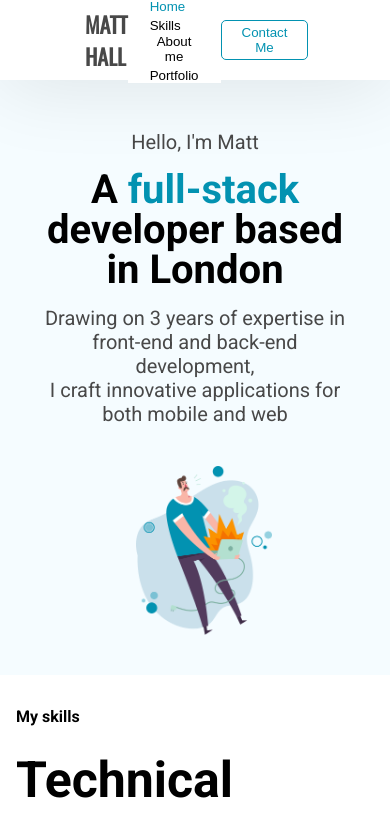
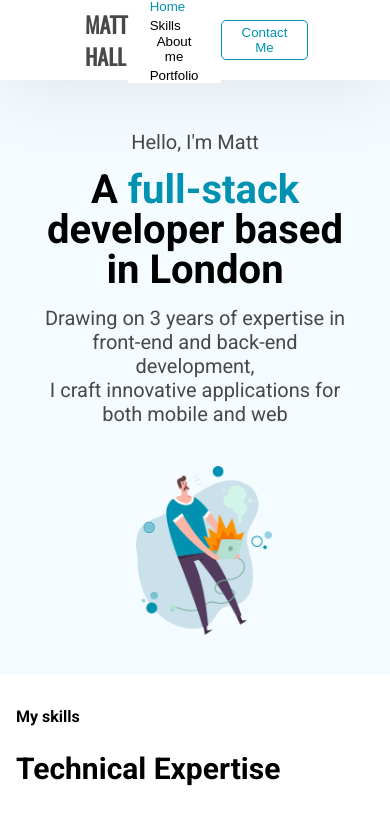
Before and after one commit to mhallrp/TechPortfolio-old, a React (Create React App) app: page / in a window 390 px wide. Shown: the top 816 px of the page. Built offline with nearby package versions, Linux system fonts and the light colour scheme.

Commit message:
Mobile breakpoints

```diff
--- a/src/pages/landing/styles.module.css
+++ b/src/pages/landing/styles.module.css
@@ -130,6 +130,9 @@ body {
     .topMainText{
         line-height: 50px;
     }
+    .largeTitle{
+        font-size: 40px;
+    }
 }
 @media (max-width: 525px) {
     .topTextSection {
@@ -143,6 +146,9 @@ body {
     }
     .topMainText{
         line-height: 40px;
+    }
+    .largeTitle{
+        font-size: 30px;
     }
 }
 
@@ -170,4 +176,7 @@ body {
     .skillsSection{
         padding:32px 16px;
     }
+    .largeTitle{
+        font-size: 30px;
     }
+}
```
Lines whose indentation alone changed are shown as unchanged.
